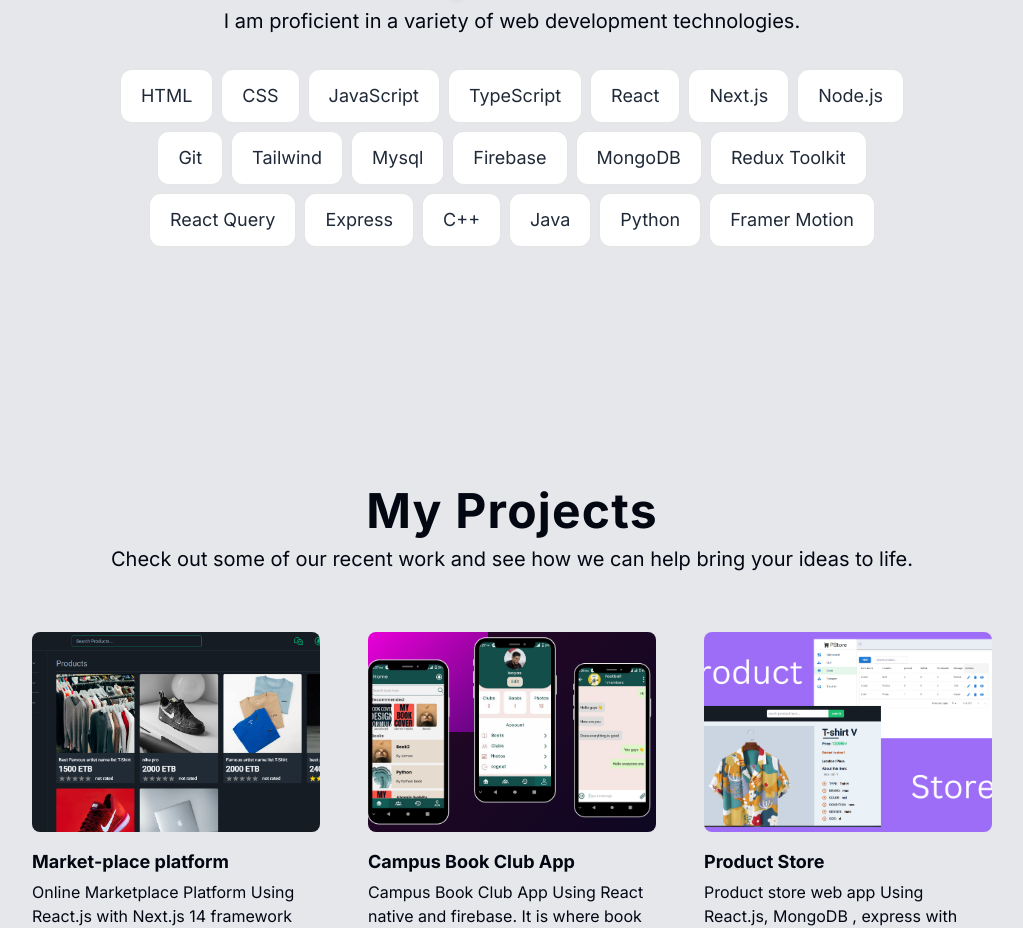
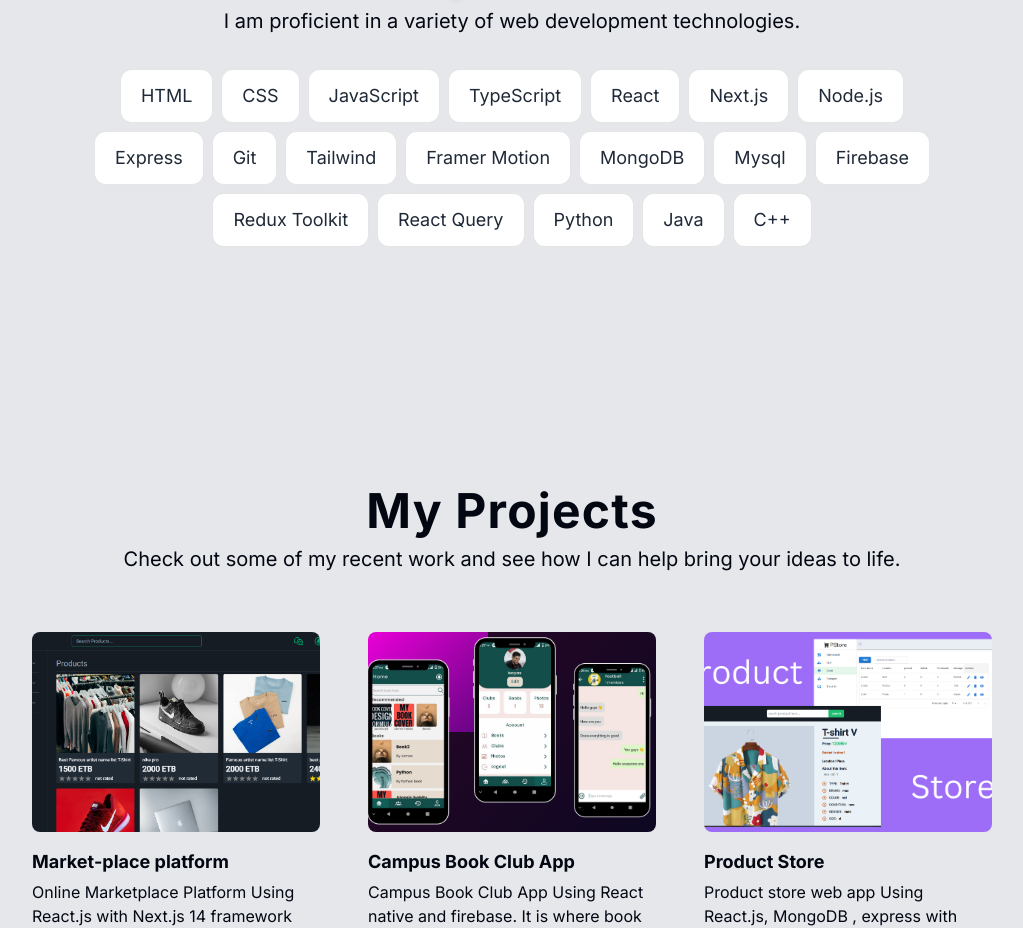
Before and after one commit to Isayas7/portfolio, a Next.js app: page / in a window 1280 px wide. Shown: the part 1480-2408 px from the top of the page, without its empty margins (128-1151 px from the left). Built offline with nearby package versions, Linux system fonts and the light colour scheme.

Commit message:
project section changed

```diff
--- a/components/projects.tsx
+++ b/components/projects.tsx
@@ -29,8 +29,8 @@ const Projects = () => {
               My Projects
             </h2>
             <p className="max-w-[900px] text-muted-foreground md:text-xl/relaxed lg:text-base/relaxed xl:text-xl/relaxed">
-              Check out some of our recent work and see how we can help bring
-              your ideas to life.
+              Check out some of my recent work and see how I can help bring your
+              ideas to life.
             </p>
           </div>
         </div>
--- a/lib/data.ts
+++ b/lib/data.ts
@@ -86,16 +86,16 @@ export const skillsData = [
   "React",
   "Next.js",
   "Node.js",
+  "Express",
   "Git",
   "Tailwind",
+  "Framer Motion",
+  "MongoDB",
   "Mysql",
   "Firebase",
-  "MongoDB",
   "Redux Toolkit",
   "React Query",
-  "Express",
+  "Python",
+  "Java",
   "C++",
-  "Java",
-  "Python",
-  "Framer Motion",
 ] as const;
```
